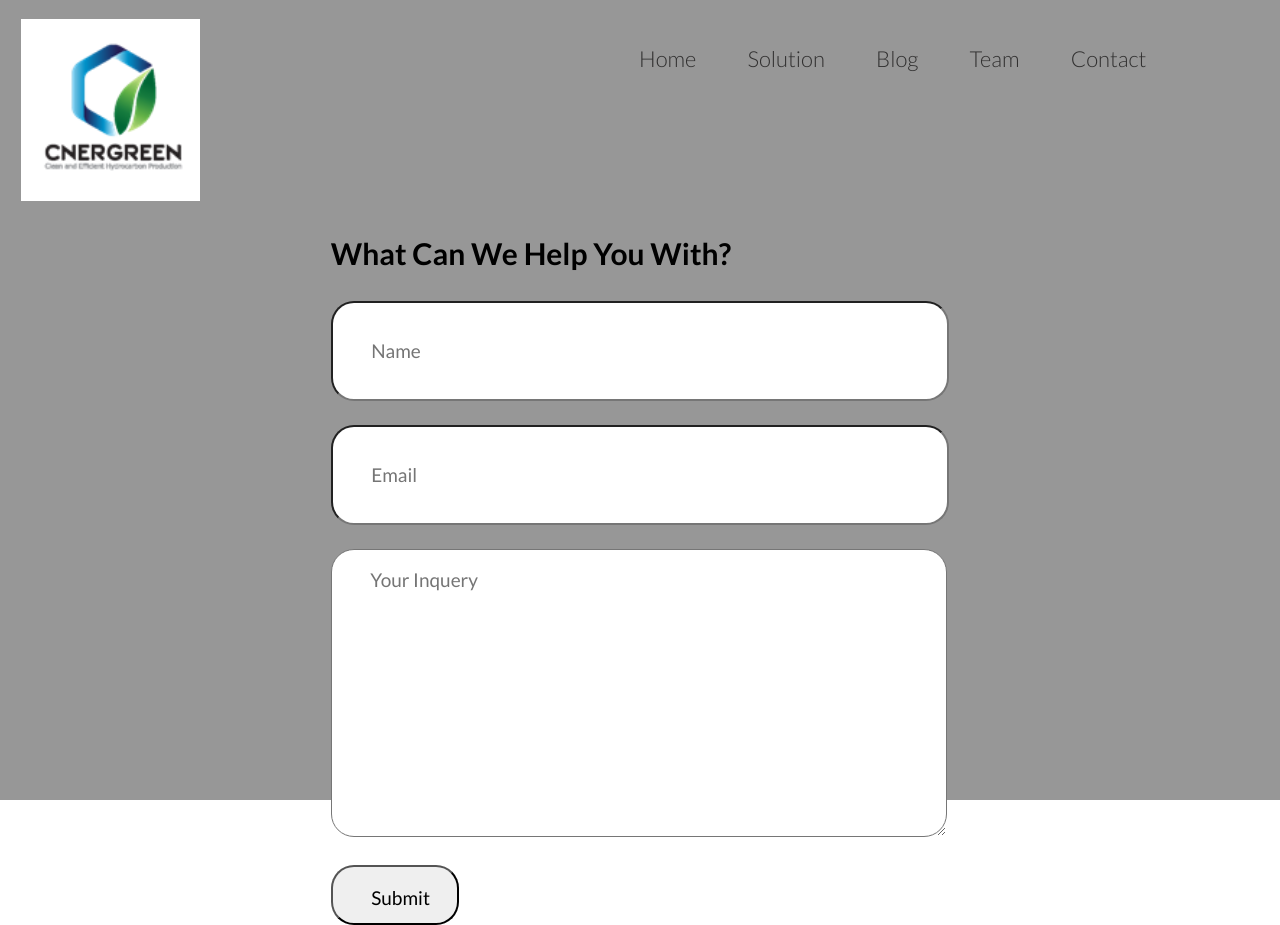
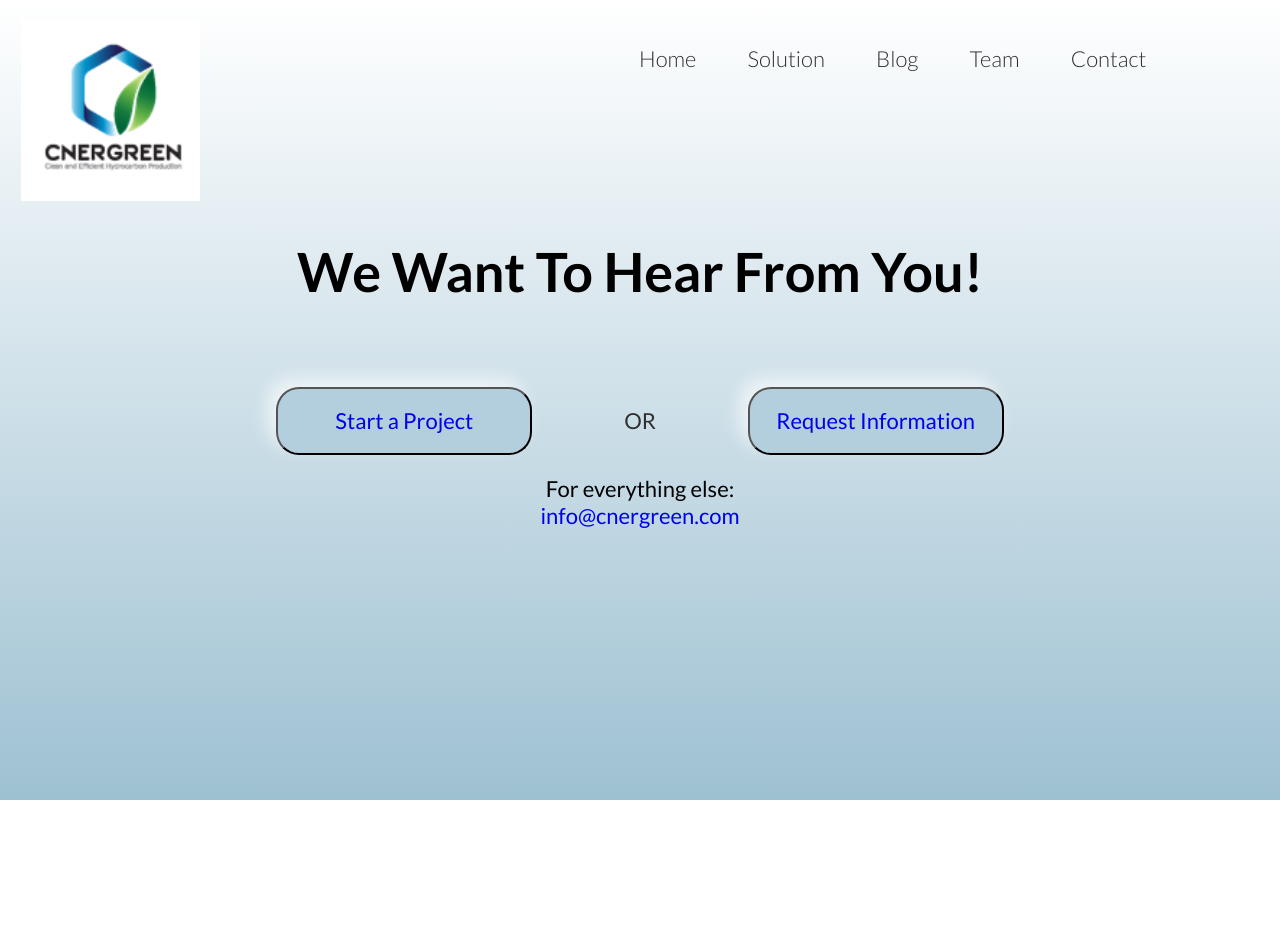
Before and after one commit to EbrahimGhanbari/cnergreen, a React (Create React App) app in the folder react-front-end/: page /contact in a window 1280 px wide. After the commit the page ends 800 px from the top, so only its background shows below. Built offline with nearby package versions, Linux system fonts and the light colour scheme.

Commit message:
fixed the contact styling

```diff
--- a/react-front-end/src/components/Contact/Contact.jsx
+++ b/react-front-end/src/components/Contact/Contact.jsx
@@ -1,57 +1,38 @@
-import { useState } from "react";
 import React from 'react';
 
+import { Link } from "react-router-dom";
 import TopNavBar from "../TopNavBar";
 
 import './Contact.scss'
 
 function Contact (props) {
 
-
-  const [message, setMessage] = useState({})
-
-  const handleSubmit = (event) => {
-    event.preventDefault();
-  };
-
-  const handleChange = (event) => {
-    event.preventDefault();
-
-    switch (event.target.id) {
-      case "email":
-        setMessage({...message, email: event.target.value});
-        break;
-      case "name":
-        setMessage({...message, name: event.target.value});
-        break;
-      case "content":
-        setMessage({...message, content: event.target.value});
-        break;
-    }
-
-  };
-
   return (
     <div className="topSection">
       <TopNavBar />
-      <div className="contactUsParent">
-        <form className="contactUsForm">
-          <p className="contactUsTitle">What Can We Help You With?</p>
-          <label>
-            <input className="contactUs" placeholder="Name" type="text" id="name"  onChange= { handleChange }/>
-          </label>
-          <label>
-            <input className="contactUs" placeholder="Email" type="text" id="email" onChange= { handleChange }/>
-          </label>
-          <label>
-            <textarea className="contactUs" placeholder="Your Inquery" type="text" id="content"  onChange= { handleChange }/>
-          </label>
-          <label>
-            <input className="contactUs" type="submit" value="Submit" id="contactUsSubmit" onSubmit={handleSubmit} />
-          </label>
-      </form>
+      <div className="contactTitle">We Want To Hear From You!</div>
+
+      <nav className="contactButtons">
+        <button className="contactButtonItem">
+          <Link to="/questionnaire">Start a Project</Link>
+        </button>
+        OR
+        <button className="contactButtonItem">
+        <Link to="/requestInfo">Request Information</Link>
+        </button>
+      </nav>
+      <div className="contactText">
+        <div>
+          For everything else:
+        </div>
+        <div>
+        <a href="mailto:info@cnergreen.com">info@cnergreen.com</a>
+        </div>
       </div>
     </div>
+
+
+
   );
 
 }
--- a/react-front-end/src/components/Contact/Contact.scss
+++ b/react-front-end/src/components/Contact/Contact.scss
@@ -1,54 +1,63 @@
 @import '../../styles/variables.scss';
 
-.contactUsParent{
+
+
+.contactTitle{
+    font-family: $title-font;
+    font-weight: 700;
+    font-size: 54px;
+    padding-top: 4.2vh;
+    padding-bottom: 10.4vh;
+
     display: flex;
-    justify-content: center;
+    justify-content:center;
+}
+
+.contactButtons{
+    padding-left: 18vw;
+    padding-right: 18vw;
+    display: flex;
+    align-items: center;
+    flex-wrap: wrap;
+    justify-content: space-around;
+
+    font-family: $title-font;
+    font-weight: 400;
+    font-size: 22px;
+    color: #313030;
 
 }
 
-.contactUsForm{
+.contactButtonItem{
+    font-family: $title-font;
+    font-weight: 400;
+    font-size: 22px;
+    width: 20vw;
+    height: 8.5vh;
+
+    background: #B3CEDC 0% 0% no-repeat padding-box;
+    box-shadow: -8px -8px 18px #FFFFFFAD;
+    border-radius: 23px;
+
+}
+
+a:link {
+    text-decoration: none;
+
+}
+
+a:visited{
+    color: $link-color;
+}
+
+.contactText{
     display: flex;
     flex-direction: column;
-    justify-content: center;
+    // justify-content: center;
+    align-items: center;
+    padding-top: 2.5vh;
 
-    .contactUsTitle{
-        font-family: $title-font;
-        font-weight: 700;
-        font-size: 30px;
-
-    }
-
-
-    .contactUs{
-        width: 42vw;
-        height: 7.4vh;
-        border-radius: 23px;
-        margin-bottom: 3vh;
-        padding-bottom: 2.3vh;
-        padding-top: 2.3vh;
-        padding-right: 3vw;
-        padding-left: 3vw;
-
-        font-family: $title-font;
-        font-weight: 400;
-        font-size: 19px;
-
-    }
-
-    #contactUsSubmit{
-        width: 10vw;
-        margin-bottom: 0vh;
-    }
-
-    #content{
-        height: 31.2vh;
-
-        overflow-wrap: break-word;
-        word-wrap:break-word;
-        word-break: break-all;
-
-
-    }
-
-
+    font-family: $title-font;
+    font-weight: 400;
+    font-size: 22px;
 }
--- /dev/null
+++ b/react-front-end/src/components/Contact/Questionnaire.jsx
@@ -0,0 +1,16 @@
+import React from 'react';
+
+import './Questionnaire.scss';
+
+function Questionnaire (props) {
+
+
+  return (
+    <div>
+
+    </div>
+  );
+
+}
+
+export default Questionnaire;
--- /dev/null
+++ b/react-front-end/src/components/Contact/Questionnaire.scss
@@ -0,0 +1 @@
+@import '../../styles/variables.scss';
--- a/react-front-end/src/components/Contact/RequestInfo.jsx
+++ b/react-front-end/src/components/Contact/RequestInfo.jsx
@@ -37,18 +37,18 @@ function Contact (props) {
       <div className="contactUsParent">
         <form className="contactUsForm">
           <p className="contactUsTitle">What Can We Help You With?</p>
-          <label>
+          <div>
             <input className="contactUs" placeholder="Name" type="text" id="name"  onChange= { handleChange }/>
-          </label>
-          <label>
+          </div>
+          <div>
             <input className="contactUs" placeholder="Email" type="text" id="email" onChange= { handleChange }/>
-          </label>
-          <label>
+          </div>
+          <div>
             <textarea className="contactUs" placeholder="Your Inquery" type="text" id="content"  onChange= { handleChange }/>
-          </label>
-          <label>
-            <input className="contactUs" type="submit" value="Submit" id="contactUsSubmit" onSubmit={handleSubmit} />
-          </label>
+          </div>
+          <div>
+            <input className="contactUs" type="submit" value="Send Message" id="contactUsSubmit" onSubmit={handleSubmit} />
+          </div>
       </form>
       </div>
     </div>
--- a/react-front-end/src/components/Contact/RequestInfo.scss
+++ b/react-front-end/src/components/Contact/RequestInfo.scss
@@ -3,12 +3,13 @@
 .contactUsParent{
     display: flex;
     justify-content: center;
+
 }
 
 .contactUsForm{
     display: flex;
     flex-direction: column;
-    justify-content: center;
+    align-items: center;
 
     .contactUsTitle{
         font-family: $title-font;
@@ -33,8 +34,13 @@
     }
 
     #contactUsSubmit{
-        width: 10vw;
         margin-bottom: 0vh;
+        background: $button-background-transparent;
+        font-family: $title-font;
+        font-weight: 700;
+        font-size: 19px;
+        color: #000;
+        text-transform: uppercase;
     }
 
     #content{
@@ -44,4 +50,5 @@
         word-wrap:break-word;
         word-break: break-all;
     }
+
 }
--- a/react-front-end/src/components/Main/SectionDescrip.scss
+++ b/react-front-end/src/components/Main/SectionDescrip.scss
@@ -16,6 +16,7 @@
     width: 22vw;
     height: 31vh;
     background-color: $base-color;
+
 }
 
 .gridItemText{
--- a/react-front-end/src/components/Main/SectionGrid.scss
+++ b/react-front-end/src/components/Main/SectionGrid.scss
@@ -21,7 +21,8 @@
 .descripImg{
     width: 42vw;
     height: 60vh;
-    background-color: $base-color;
+    // background-color: $base-color;
+    background-color: lightseagreen;
 }
 
 
--- a/react-front-end/src/components/Main/SectionOne.scss
+++ b/react-front-end/src/components/Main/SectionOne.scss
@@ -2,7 +2,7 @@
 
 .topSection{
     height: 100vh;
-    background-color: $base-color;
+    background: $base-color-transparent;
 }
 
 .topText{
--- a/react-front-end/src/index.js
+++ b/react-front-end/src/index.js
@@ -14,7 +14,8 @@ import Contact from './components/Contact/Contact';
 import Blog from './components/Blog';
 import Solution from './components/Solution';
 import Team from './components/Team';
-
+import RequestInfo from './components/Contact/RequestInfo';
+import Questionnaire from './components/Contact/Questionnaire';
 
 
 
@@ -28,6 +29,9 @@ const routing = (
             <Route path="/blog" component={Blog} />
             <Route path="/team" component={Team} />
             <Route path="/contact" component={Contact} />
+            <Route path="/requestInfo" component={RequestInfo} />
+            <Route path="/questionnaire" component={Questionnaire} />
+
         </Switch>
     </Router>
     </div>
--- a/react-front-end/src/styles/variables.scss
+++ b/react-front-end/src/styles/variables.scss
@@ -6,4 +6,9 @@ $title-font: 'Lato', sans-serif;
 
 $base-color: #979797;
 
+$base-color-transparent:transparent linear-gradient(180deg, #FFFFFF 0%, #9EC1D2 100%) 0% 0% no-repeat padding-box;
+
+$button-background-transparent: transparent linear-gradient(90deg, #398DF9 0%, #53ABCA 48%, #4AB26E 100%) 0% 0% no-repeat padding-box;
+
 $font-color: #313030;
+$link-color: #313030;
```
